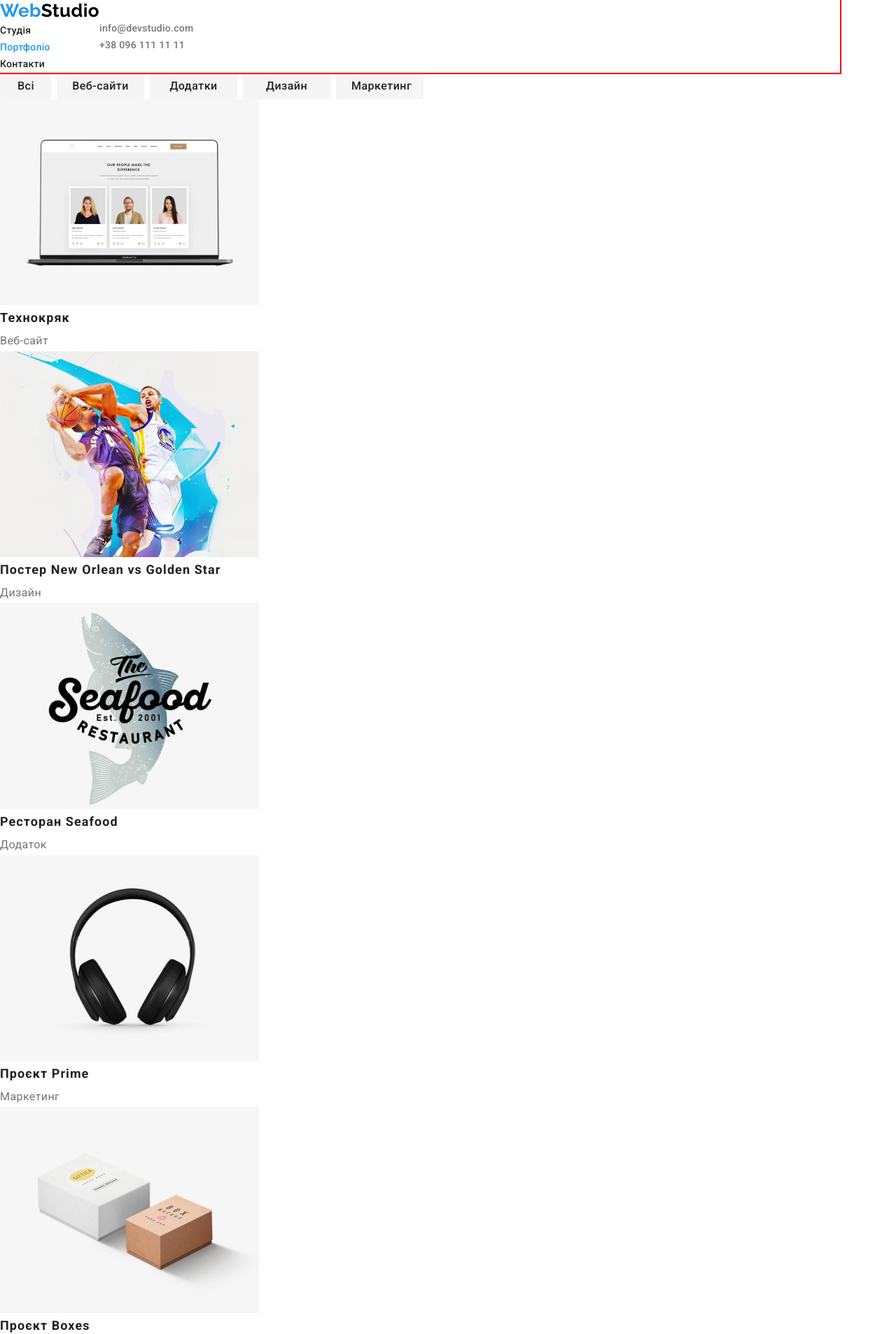
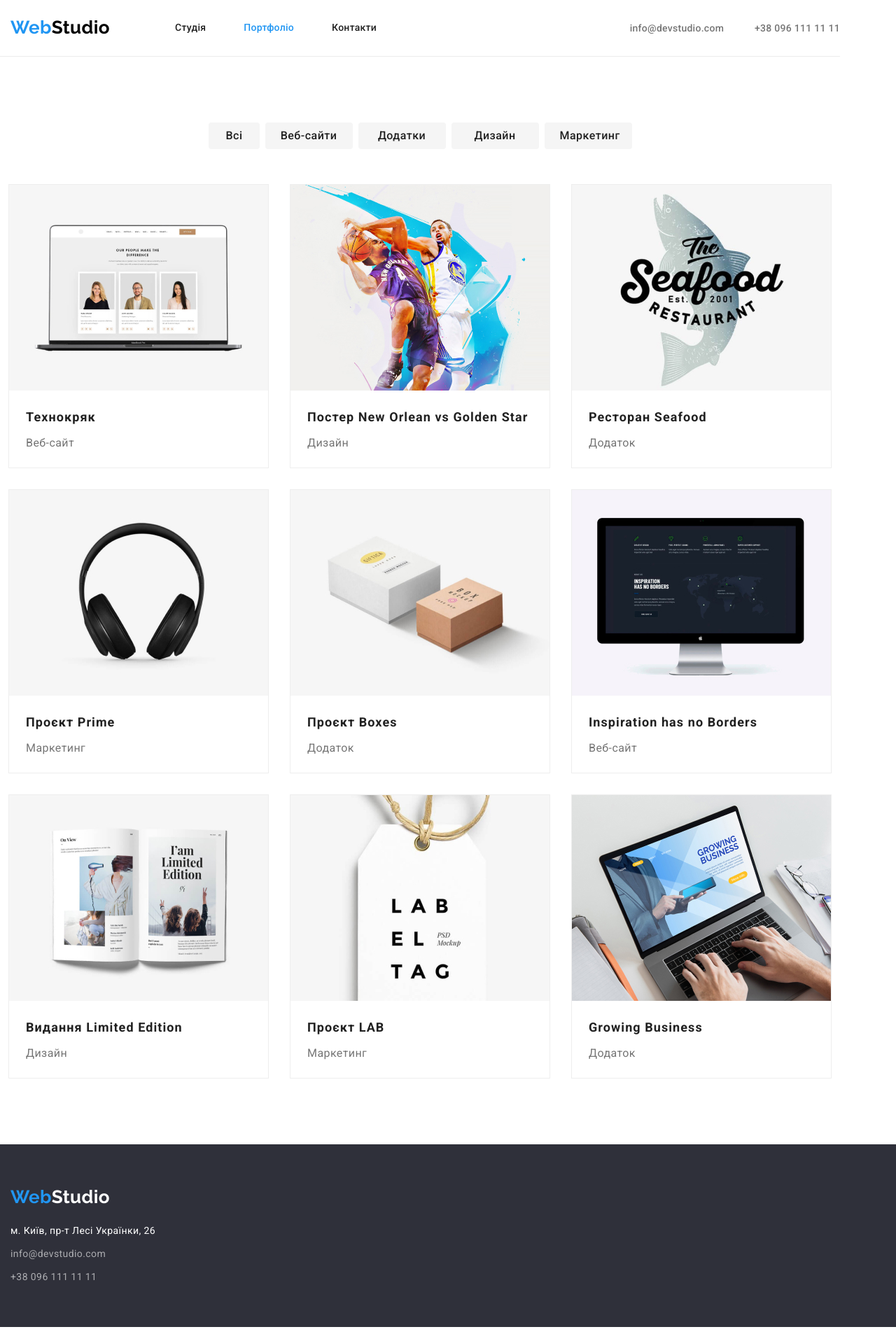
Before and after one commit to NataliiaKr/goit-markup-hw-03, a plain HTML site: page portfolio.html in a window 1280 px wide. Shown: the top 1906 px of the page at 70% size. Drawn offline with nearby package versions, Linux system fonts and the light colour scheme.

Commit message:
стилізує рядки та колонки

```diff
--- a/css/styles.css
+++ b/css/styles.css
@@ -46,15 +46,11 @@ display: block;
 
 /* Інше Загальні стилі */
 
-.conteiner {
+.container {
   width: 1200px;
-  outline: 2px solid red;
-}
+  }
 
-.hero,
-.footer {
-  background-color: var(--second-background-color);
-}
+
 
 .link:hover,
 .link:focus {
@@ -63,9 +59,10 @@ display: block;
 
 
 /* Kонтейнер з header */
-.header {
+.header-container {
   display: flex;
   align-items: center;
+  width: 1200px;
 
   border-bottom: 1px solid #ECECEC ;
 }
@@ -95,28 +92,37 @@ display: block;
   margin-right: 93px;
 }
 
+.nav {
+
+}
 .item-nav {
   display: inline-block;
-  margin-right: 50px;
+  margin-right: 50px;;
 }
 
 .item-nav:last-child {
-  margin-right: 0;
+  margin-right: auto;
 }
 
 .item-contacts {
   display: inline-block;
   margin-right: 40px;
-  margin-left: auto;
-  }
+    }
 
 .item-contacts:last-child {
-  margin-right: 0;
+  margin-right: auto ;
 }
 
+.contacts-container {
+  margin-right: 0;
+  margin-left: auto;
+}
 /* Стиль посилань  в header*/
 
 .link-nav {
+  display: block;
+  padding-top: 32px;
+  padding-bottom: 32px;
   color: var(--title-text-color);
   font-weight: 500;
   line-height: 1.14;
@@ -145,12 +151,13 @@ display: block;
 }
 
 /* Герой-заголовок */
-.hero-conteiner {
+.hero-container {
 display: flex;
 flex-direction: column;
 align-items: center;
 padding-top: 200px;
 padding-bottom: 280px;
+background-color: var(--second-background-color);
 }
 
 .hero-title {
@@ -211,35 +218,31 @@ padding-bottom: 280px;
 
   margin-bottom: 10px;
 }
-.feature {
+.feature-container {
   display: flex;
-  align-items: flex-start;
-  ;
+  gap: 30px;
+  justify-content: center;
+
 }
 
 .item-feature {
-  margin-right: 30px;
   margin-top: 94px;
   margin-bottom: 94px;
 }
 
-.item-feature:last-child {
-  margin-right: 0;
-}
 
 /* секція " Чим ми займаємося" */
 
-.work-conteiner {
+.work-container {
   padding-bottom: 94px;
 }
 .work {
   display: flex;
   align-items: center;
+  gap: 30px;
+  justify-content: center;
 }
 
-.item-work:not(:last-child) {
-  margin-right: 30px;
-}
 
 /* ceкція Наша команда */
 .team {
@@ -249,7 +252,7 @@ padding-bottom: 280px;
   line-height: calc(19 / 16);
 }
 
-.team-conteiner{
+.team-container{
   padding-top: 94px;
   padding-bottom: 94px;
 }
@@ -257,6 +260,8 @@ padding-bottom: 280px;
 .team-box {
 display: flex;
 align-items: center;
+gap: 30px;
+justify-content: center;
 }
 
 .team-card {
@@ -264,9 +269,7 @@ align-items: center;
   flex-direction: column;
   align-items: center;
   background-color: var(--background-color);
-  margin-right: 30px;
- }
-
+  }
 
 .team-list-title {
   font-weight: 500;
@@ -280,17 +283,28 @@ align-items: center;
   margin-bottom: 30px;
 }
 
+/* Footer */
+.footer-container {
+  background-color: var(--second-background-color);
+  padding-top: 60px;
+  padding-bottom: 60px;
+}
+
 /* Посилання в футері */
 .link-address {
   font-style: normal;
   color: var(--second-text-color);
   text-decoration: none;
+  display: block;
+  margin-top: 20px;
 }
 
 .link-contacts {
   font-style: normal;
   color: var(--footer-transparent-color);
   text-decoration: none;
+  display: block;
+  margin-top: 9px;
 }
 
 .link-address:hover,
@@ -300,10 +314,23 @@ align-items: center;
   color: var(--accent-text-color);
 }
 
+/* Портфоліо */
+.portfolio-container {
+  width: 1200px;
+  display: flex;
+  flex-direction: column;
+  align-items: center;
+  padding-top: 94px;
+  padding-bottom: 94px;
+
+}
+
 /* Кнопки фільтра в портфоліо */
 .filter-box {
 display: flex;
 align-items: center;
+padding-bottom: 16px;
+margin-bottom: 34px;
 }
 
 .item-filter {
@@ -312,8 +339,7 @@ align-items: center;
 
 .item-filter:last-child {
   margin-right: 0;
-
-}
+  }
 
 .filter-btn {
   background-color: var(--team-background);
@@ -329,8 +355,7 @@ align-items: center;
   padding: 6px 22px;
   border: 0;
   border-radius: 4px;
-
-}
+  }
 
 .filter-btn.first {
   width: 73px;
@@ -345,18 +370,31 @@ align-items: center;
 }
 
 /* Проекти в портфоліо */
+.projects-list {
+  display: flex;
+  flex-wrap: wrap;
+  gap: 30px;
+  justify-content: center;
+
+}
+
+.item-projects{
+  border: 1px solid #EEEEEE;
+}
 .project-title {
   font-weight: 700;
   font-size: 18px;
   line-height: 2;
   letter-spacing: 0.06em;
   color: var(--title-text-color);
+  margin: 20px 24px 4px 24px;
 }
 
 .project-subtitle {
   font-size: 16px;
   line-height: calc(30 / 16);
   color: var(--primary-text-color);
+  margin: 4px 24px 20px 24px;
 }
 
 .link-project{
@@ -367,3 +405,25 @@ align-items: center;
 .link-project:focus {
   background-color: var(--accent-bg-color)
 }
+
+.footer-container {
+  background-color: var(--second-background-color);
+  padding-top: 60px;
+  padding-bottom: 60px;
+}
+
+.link-address {
+  display: block;
+  margin-top: 20px;
+}
+
+.link-contacts {
+  display: block;
+  margin-top: 9px;
+}
+
+.logo,
+.link-address,
+.link-contacts {
+  margin-left: 15px;
+}
--- a/portfolio.html
+++ b/portfolio.html
@@ -19,25 +19,30 @@
   </head>
   <body>
     <header>
-      <div class="conteiner header">
-        <nav class="nav">
+      <div class="container header-container">
+        <div class="logo-box">
           <a class="logo link" href="./index.html">Web<span class="logo-header">Studio</span></a>
+        </div>
+        <ul class="list nav">
+          <li class="item-nav"><a class="link-nav" href="./index.html">Студія</a></li>
+          <li class="item-nav">
+            <a class="link-nav current" href="./portfolio.html">Портфоліо</a>
+          </li>
+          <li class="item-nav"><a class="link-nav" href="">Контакти</a></li>
+        </ul>
 
-          <ul class="list">
-            <li><a class="link-nav" href="./index.html">Студія</a></li>
-            <li><a class="link-nav current" href="./portfolio.html">Портфоліо</a></li>
-            <li><a class="link-nav" href="">Контакти</a></li>
-          </ul>
-        </nav>
-
-        <ul class="list">
-          <li><a class="link-header" href="mailto:info@devstudio.com">info@devstudio.com</a></li>
-          <li><a class="link-header" href="tel:+380961111111">+38 096 111 11 11</a></li>
+        <ul class="list contacts-container">
+          <li class="item-contacts">
+            <a class="link-header" href="mailto:info@devstudio.com">info@devstudio.com</a>
+          </li>
+          <li class="item-contacts">
+            <a class="link-header" href="tel:+380961111111">+38 096 111 11 11</a>
+          </li>
         </ul>
       </div>
     </header>
     <main>
-      <section class="section">
+      <section class="section portfolio-container">
         <h1 hidden>Portfolio</h1>
         <!-- Фільтр -->
         <ul class="list filter-box">
@@ -59,7 +64,7 @@
         </ul>
 
         <!-- Перелік проектів -->
-        <ul class="list projects">
+        <ul class="list projects-list">
           <li class="item-projects">
             <a class="link-project" href="">
               <img
@@ -142,7 +147,7 @@
         </ul>
       </section>
     </main>
-    <footer class="footer">
+    <footer class="footer-container">
       <a class="logo link" href="./index.html">Web<span class="logo-footer">Studio</span></a>
       <address>
         <ul class="list">
```
Also changed, not shown: index.html (+9 -9 lines).
